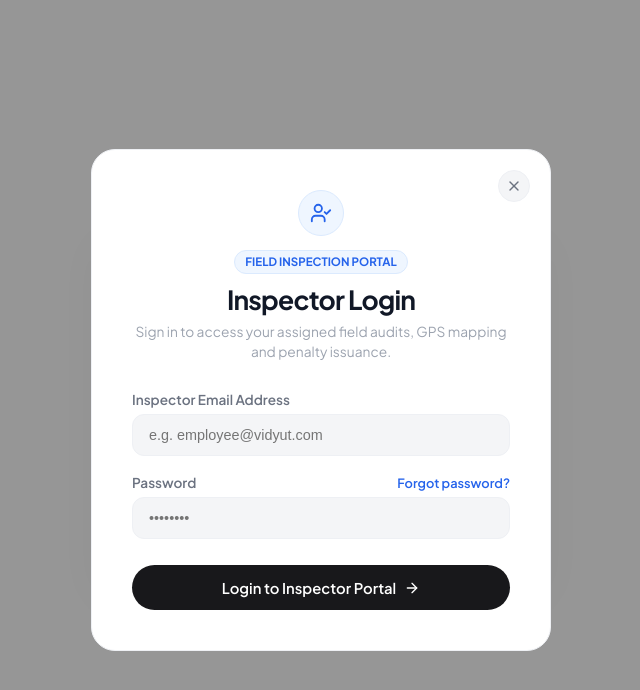
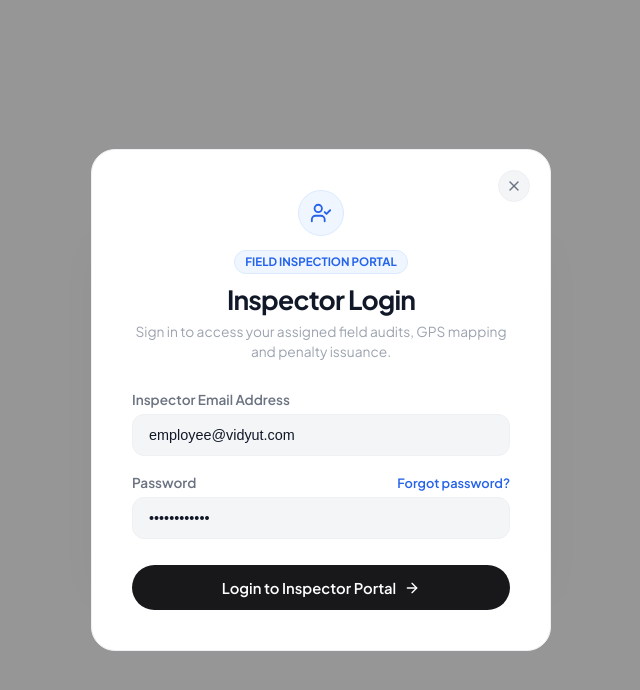
Before and after one commit to asrawst/Vidyut, a React (Vite) app in the folder frontend/: page /inspector in a window 1280 px wide. Shown: the top 690 px of the page, without its empty margins (319-959 px from the left). Built offline with nearby package versions, Linux system fonts and the light colour scheme; no server answers.

Commit message:
Prefill Admin and Inspector login credentials for single-click access

```diff
--- a/frontend/src/components/modals/InspectorLoginModal.jsx
+++ b/frontend/src/components/modals/InspectorLoginModal.jsx
@@ -3,8 +3,8 @@ import { X, UserCheck, KeyRound, ShieldAlert, ArrowRight } from 'lucide-react';
 import { supabase } from '../../supabaseClient';
 
 const InspectorLoginModal = ({ onClose, onSuccess }) => {
-    const [email, setEmail] = useState('');
-    const [password, setPassword] = useState('');
+    const [email, setEmail] = useState('employee@vidyut.com');
+    const [password, setPassword] = useState('Vidyut8025$D');
     const [loading, setLoading] = useState(false);
     const [error, setError] = useState('');
     const [forgotMode, setForgotMode] = useState(false);
--- a/frontend/src/components/modals/LoginModal.jsx
+++ b/frontend/src/components/modals/LoginModal.jsx
@@ -43,8 +43,8 @@ const STATES_DISCOMS = {
 
 const LoginModal = ({ onClose, onLoginSuccess }) => {
     const [isSignUp, setIsSignUp] = useState(false);
-    const [email, setEmail] = useState('');
-    const [password, setPassword] = useState('');
+    const [email, setEmail] = useState('as.singhaditya08@gmail.com');
+    const [password, setPassword] = useState('Vidyut@2026');
     const [confirmPassword, setConfirmPassword] = useState('');
     const [selectedState, setSelectedState] = useState('');
     const [selectedDiscom, setSelectedDiscom] = useState('');
@@ -82,11 +82,19 @@ const LoginModal = ({ onClose, onLoginSuccess }) => {
     useEffect(() => {
         setError('');
         setForgotMessage('');
-        setEmail('');
-        setPassword('');
-        setConfirmPassword('');
-        setSelectedState('');
-        setSelectedDiscom('');
+        if (isSignUp) {
+            setEmail('');
+            setPassword('');
+            setConfirmPassword('');
+            setSelectedState('');
+            setSelectedDiscom('');
+        } else {
+            setEmail('as.singhaditya08@gmail.com');
+            setPassword('Vidyut@2026');
+            setConfirmPassword('');
+            setSelectedState('');
+            setSelectedDiscom('');
+        }
     }, [isSignUp]);
 
     // Handle state change to reset selected discom
```
